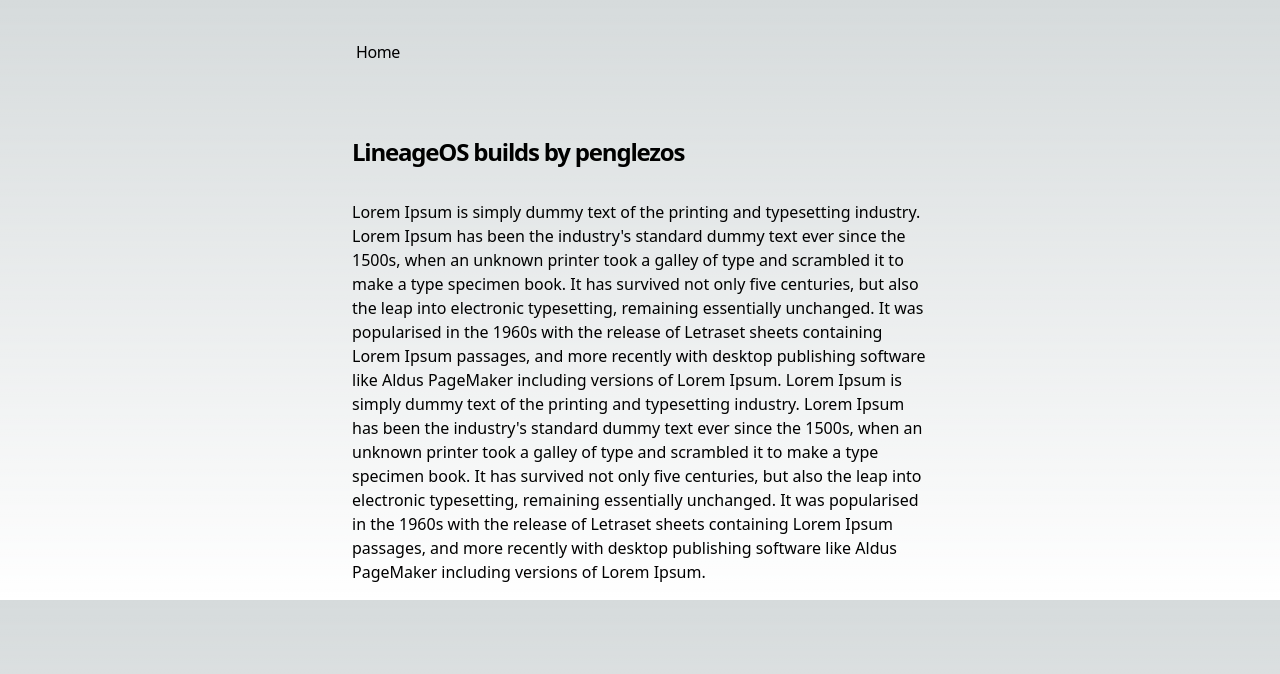
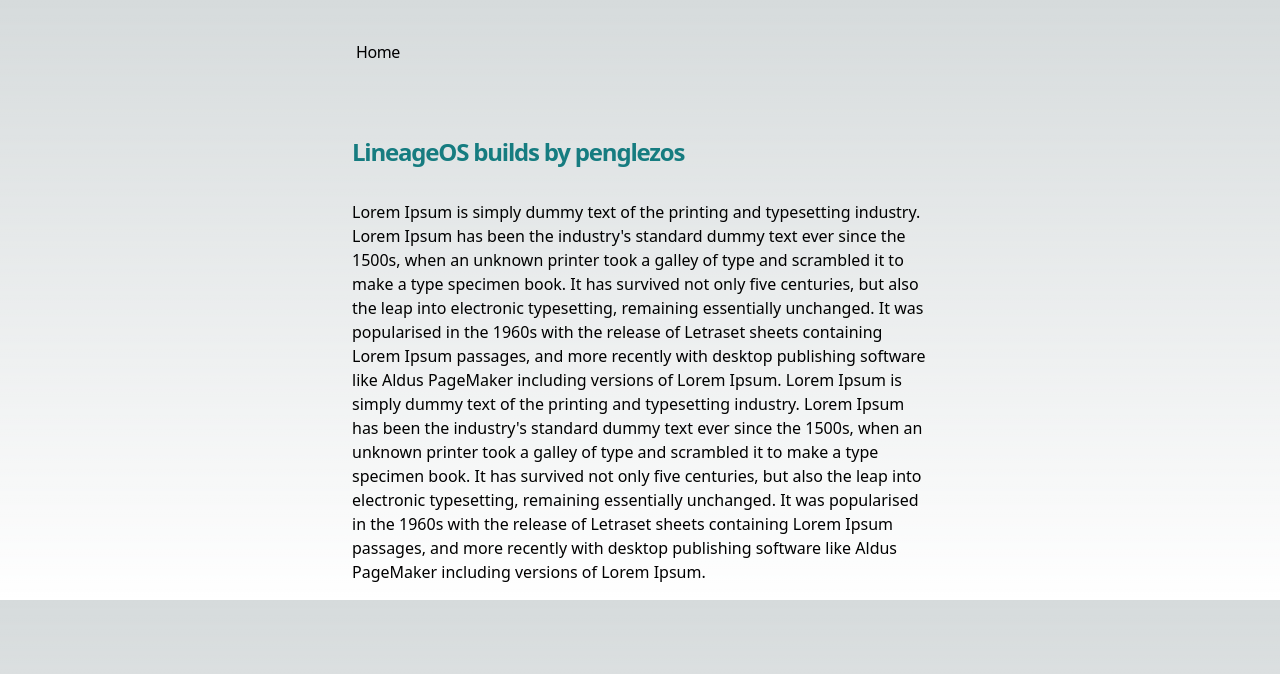
Before and after one commit to penglezos/lineageos.penglezos.dev, a Next.js app: page / in a window 1280 px wide. Shown: the top 674 px of the page. Built offline with nearby package versions, Linux system fonts and the light colour scheme.

Commit message:
Set h1 paragraphs to LineageOS color palette
Signed-off-by: penglezos <panagiotisegl@gmail.com>

```diff
--- a/src/app/globals.css
+++ b/src/app/globals.css
@@ -26,6 +26,10 @@
     rgb(var(--background-start-rgb));
 }
 
+h1 {
+  color: #167c80;
+}
+
 @layer utilities {
   .text-balance {
     text-wrap: balance;
```
